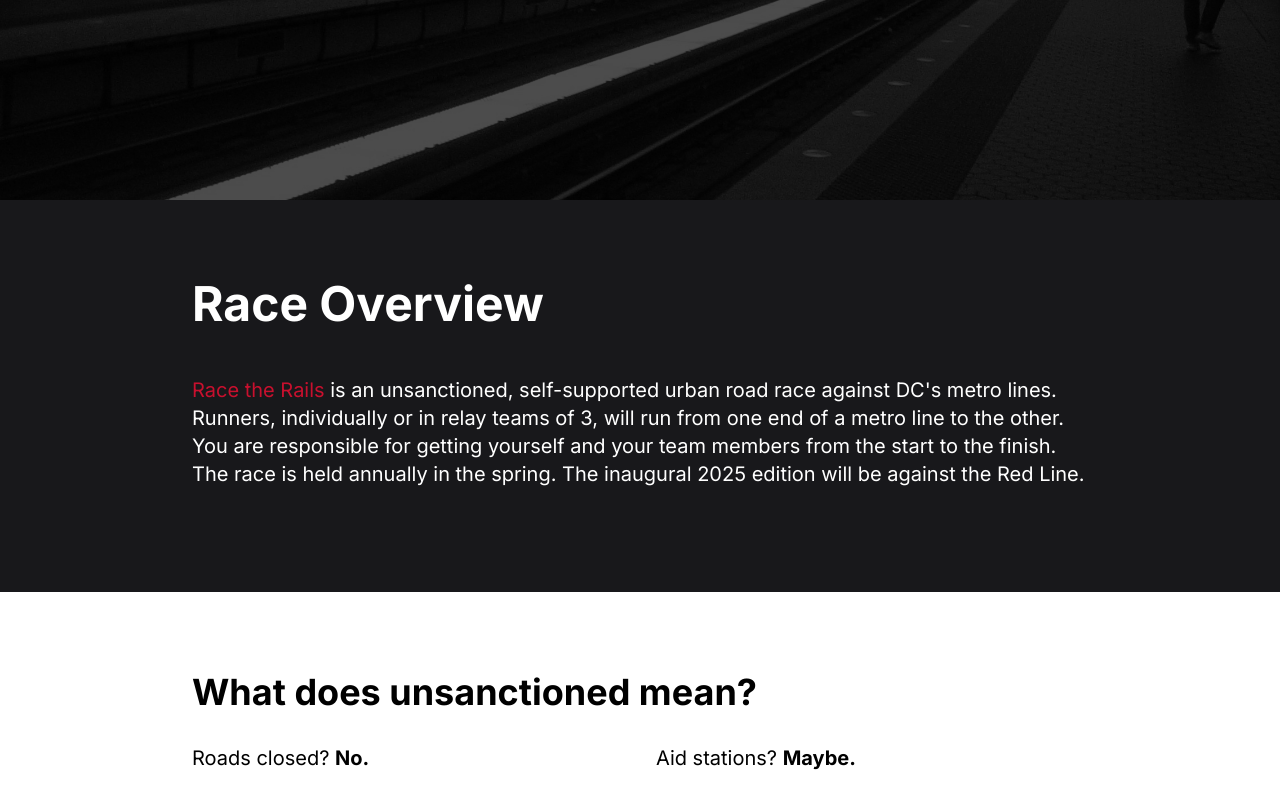
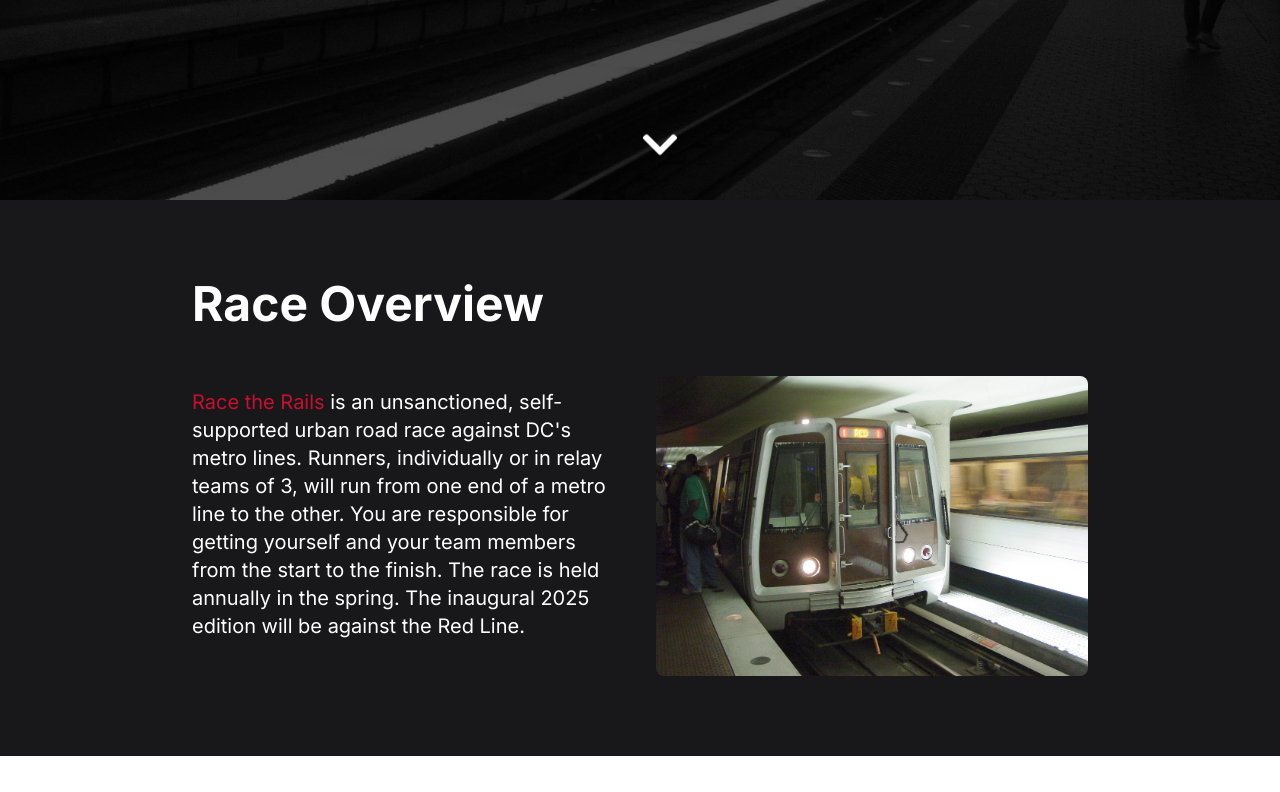
Before and after one commit to dwolfand/racetherails, a Next.js app: page / in a window 1280 px wide. Shown: the part 600-1392 px from the top of the page. Built offline with nearby package versions, Linux system fonts and the light colour scheme.

Commit message:
Adding scroll arrow and some extra imagery

```diff
--- a/app/page.tsx
+++ b/app/page.tsx
@@ -1,5 +1,6 @@
 import Image from "next/image";
 import Link from "next/link";
+import { FaChevronDown } from "react-icons/fa";
 
 export default function Home() {
   return (
@@ -26,21 +27,37 @@ export default function Home() {
             MARCH 22, 2025
           </p>
         </div>
+        {/* Scroll Arrow */}
+        <div className="absolute bottom-8 left-1/2 transform -translate-x-1/2 text-white z-10 animate-bounce">
+          <FaChevronDown size={40} />
+        </div>
       </section>
 
       {/* Race Overview Section */}
       <section className="bg-zinc-900 text-white py-20 px-4">
         <div className="max-w-4xl mx-auto">
           <h2 className="text-5xl font-bold mb-12">Race Overview</h2>
+          <div className="grid md:grid-cols-2 gap-8 items-center">
+            <div>
               <p className="text-xl mb-6">
                 <span className="text-metro-red">Race the Rails</span> is an
                 unsanctioned, self-supported urban road race against DC's metro
-            lines. Runners, individually or in relay teams of 3, will run from
-            one end of a metro line to the other. You are responsible for
-            getting yourself and your team members from the start to the finish.
-            The race is held annually in the spring. The inaugural 2025 edition
-            will be against the Red Line.
+                lines. Runners, individually or in relay teams of 3, will run
+                from one end of a metro line to the other. You are responsible
+                for getting yourself and your team members from the start to the
+                finish. The race is held annually in the spring. The inaugural
+                2025 edition will be against the Red Line.
               </p>
+            </div>
+            <div className="relative h-[300px] rounded-lg overflow-hidden">
+              <Image
+                src="/images/stations/Red_line_train.jpg"
+                alt="DC Metro Red Line Train"
+                fill
+                className="object-cover"
+              />
+            </div>
+          </div>
         </div>
       </section>
 
@@ -129,14 +146,27 @@ export default function Home() {
       <section className="bg-white py-20 px-4">
         <div className="max-w-4xl mx-auto">
           <h2 className="text-4xl font-bold mb-8">What is the route?</h2>
+          <div className="grid md:grid-cols-2 gap-8 items-center mb-8">
+            <div>
               <p className="text-xl mb-6">
                 The route is approximately ~30 miles. There is no predetermined
-            route for the race, but you must start at the Glenmont station and
-            end at the Shady Grove station. You must also take a selfie at 14
-            different Red Line metro stations – it is up to you to determine
-            which stations to stop at (there are 27 stations!), as long as 3 of
-            the 14 stops are Glenmont, Judiciary Square, and Shady Grove.
+                route for the race, but you must start at the Glenmont station
+                and end at the Shady Grove station. You must also take a selfie
+                at 14 different Red Line metro stations – it is up to you to
+                determine which stations to stop at (there are 27 stations!), as
+                long as 3 of the 14 stops are Glenmont, Judiciary Square, and
+                Shady Grove.
               </p>
+            </div>
+            <div className="relative h-[300px] rounded-lg overflow-hidden">
+              <Image
+                src="/images/stations/Gallery_Place-Chinatown_Station_2.jpg"
+                alt="Gallery Place-Chinatown Metro Station"
+                fill
+                className="object-cover"
+              />
+            </div>
+          </div>
           <p className="text-xl">
             Selfies should be sent at the end of the race to
             racetherails@gmail.com within 30 minutes of crossing the finish line
@@ -153,38 +183,62 @@ export default function Home() {
             <div className="bg-white text-black p-6 rounded-lg">
               <h3 className="text-2xl font-bold mb-4">EARLY BIRD</h3>
               <p className="text-lg mb-4">February 3-February 23, 2024</p>
-              <ul className="space-y-2">
+              <ul className="space-y-2 mb-6">
                 <li>Single Tracking (Individual) - $40</li>
                 <li>Red Line Relay (max 3 runners) - $35 per participant</li>
               </ul>
+              <Link
+                href="/api/checkout?tier=early_bird"
+                className="block w-full bg-metro-red text-white py-2 rounded-lg hover:bg-red-700 transition-colors text-center"
+              >
+                Register Early Bird
+              </Link>
             </div>
             <div className="bg-white text-black p-6 rounded-lg">
               <h3 className="text-2xl font-bold mb-4">REGULAR</h3>
               <p className="text-lg mb-4">February 24-March 10, 2025</p>
-              <ul className="space-y-2">
+              <ul className="space-y-2 mb-6">
                 <li>Single Tracking (Individual) - $50</li>
                 <li>Red Line Relay (max 3 runners) - $45 per participant</li>
               </ul>
+              <Link
+                href="/api/checkout?tier=regular"
+                className="block w-full bg-metro-red text-white py-2 rounded-lg hover:bg-red-700 transition-colors text-center"
+              >
+                Register Regular
+              </Link>
             </div>
           </div>
+          <div className="grid md:grid-cols-2 gap-8 items-center">
+            <div className="relative h-[300px] rounded-lg overflow-hidden">
+              <Image
+                src="/images/stations/Foggy_Bottom_station_platform.jpg"
+                alt="Foggy Bottom Metro Station Platform"
+                fill
+                className="object-cover"
+              />
+            </div>
+            <div>
               <p className="text-xl mb-6">
-            Secure your spot in DC's most exciting race!! Relay teams can be of
-            any gender combination. It is up to you to determine who is running
-            when, where, and for how long.
+                Secure your spot in DC's most exciting race!! Relay teams can be
+                of any gender combination. It is up to you to determine who is
+                running when, where, and for how long.
               </p>
               <p className="text-xl mb-6">
-            If you need financial assistance, please send a brief description of
-            your situation to racetherails@gmail.com and we will evaluate on a
-            case-by-case basis.
+                If you need financial assistance, please send a brief
+                description of your situation to racetherails@gmail.com and we
+                will evaluate on a case-by-case basis.
               </p>
               <p className="text-xl">
-            By signing up for the race, you agree to the event terms and waiver
-            outlined{" "}
+                By signing up for the race, you agree to the event terms and
+                waiver outlined{" "}
                 <Link href="/waiver" className="text-metro-red hover:underline">
                   HERE
                 </Link>
                 .
               </p>
+            </div>
+          </div>
         </div>
       </section>
 
--- a/package.json
+++ b/package.json
@@ -11,7 +11,8 @@
   "dependencies": {
     "next": "14.1.0",
     "react": "^18.2.0",
-    "react-dom": "^18.2.0"
+    "react-dom": "^18.2.0",
+    "react-icons": "^5.4.0"
   },
   "devDependencies": {
     "@types/node": "^20.11.5",
```
Also changed, not shown: 2 other files (tests, documents, lock files or other folders). Lines whose indentation alone changed are shown as unchanged.
